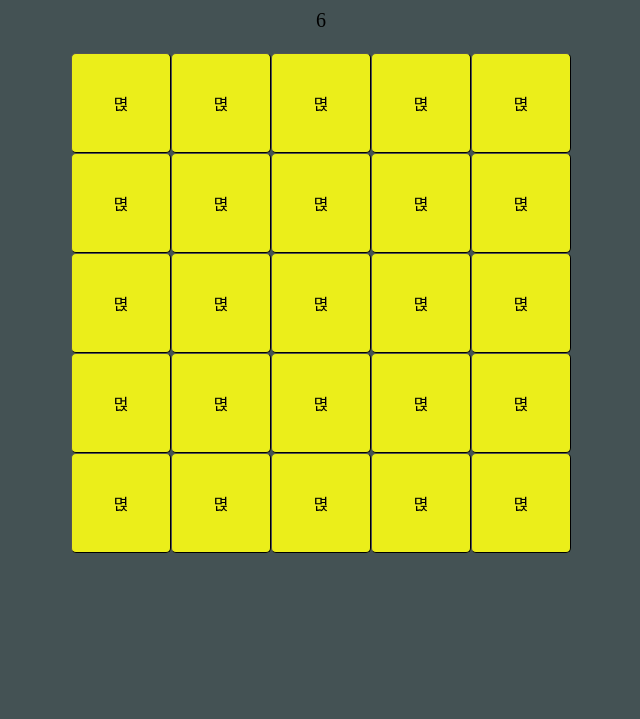
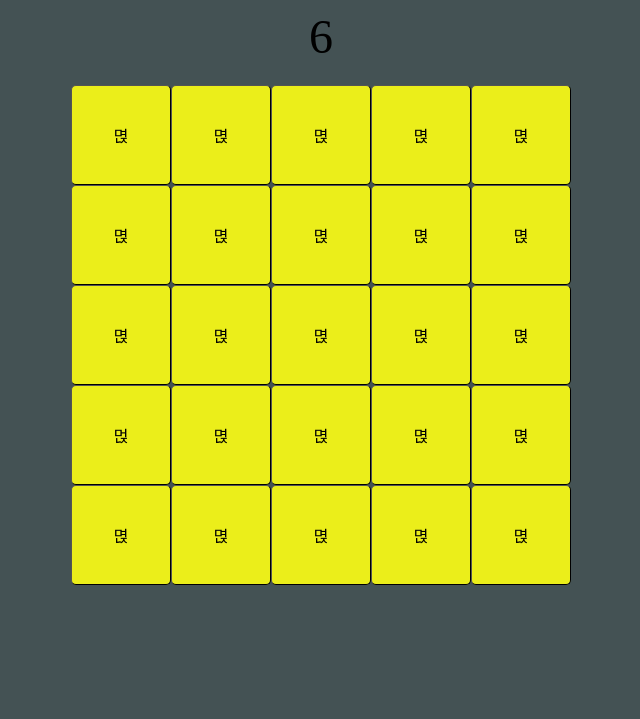
Before and after one commit to Anas-wg/js_FindOtherLetter, a plain HTML site: page index.html in a window 1280 px wide. Shown: the part 81-800 px from the top of the page, without its empty margins (319-959 px from the left). Drawn offline with Linux system fonts and the light colour scheme; a web font is replaced by a local one.

```diff
--- a/index.html
+++ b/index.html
@@ -11,8 +11,7 @@
 <body>
     <h1>다른 글자 찾기</h1>
     <p>
-        <!-- <label for="'Timer">남은 시간:</label> -->
-        <input id ="Timer" type="text" value="" readonly/>
+        <input id ="Timer" type="text" value="" readonly>
     </p>
     <div id="select_area">
 
--- a/style.css
+++ b/style.css
@@ -28,7 +28,7 @@ p {
     text-align: center;
     background-color: #445254;
     border: none;
-    font-size: 20px;
+    font-size: 48px;
 }
 
 
```
